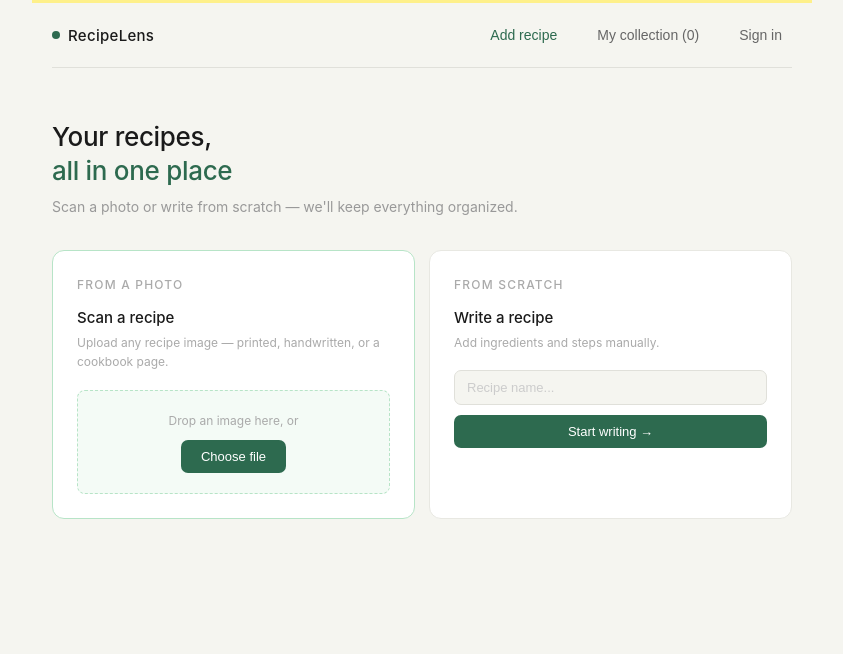
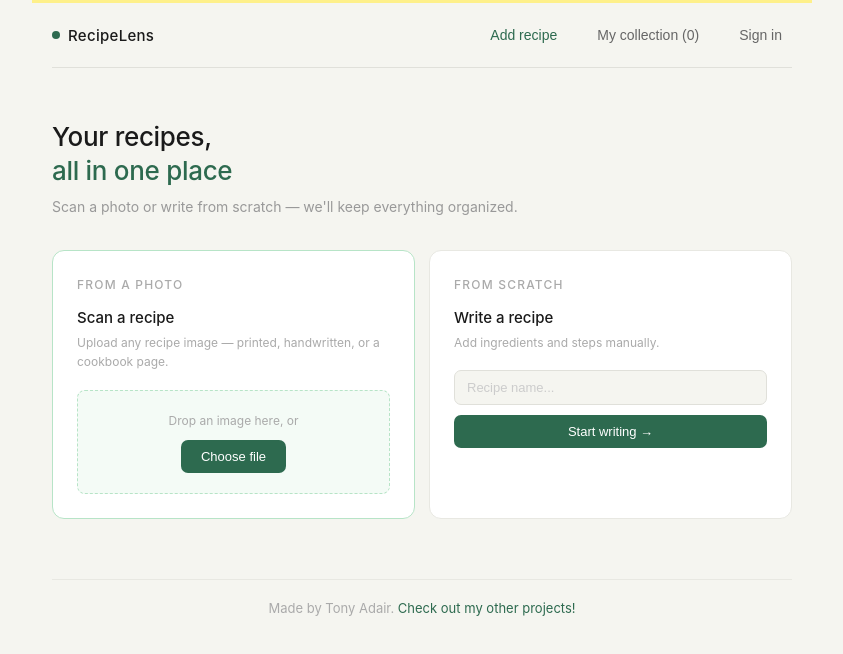
Before and after one commit to tonyadair0754/recipe-app, a React (Create React App) app in the folder frontend/: page / in a window 1280 px wide. Both pictures are taken after a click on the button "Continue without an account". Shown: the top 654 px of the page, without its empty margins (218-1061 px from the left). Built offline with nearby package versions, Linux system fonts and the light colour scheme; no server answers.

Commit message:
Add footer

```diff
--- a/frontend/src/App.css
+++ b/frontend/src/App.css
@@ -872,6 +872,25 @@ textarea:focus { border-color: #2d6a4f; }
   padding: 7px 10px;
 }
 
+/* ── Footer ── */
+.app-footer {
+  margin-top: 60px;
+  padding: 20px 0;
+  border-top: 0.5px solid #e8e8e2;
+  text-align: center;
+  font-size: 13px;
+  color: #aaa;
+}
+
+.app-footer a {
+  color: #2d6a4f;
+  text-decoration: none;
+}
+
+.app-footer a:hover {
+  text-decoration: underline;
+}
+
 /* ── Mobile: stack entry cards vertically ── */
 @media (max-width: 600px) {
   .entry-cards {
--- a/frontend/src/App.js
+++ b/frontend/src/App.js
@@ -126,6 +126,18 @@ export default function App() {
           allRecipes={displayedRecipes}
         />
       )}
+
+      {/* Footer — outside all views so it appears on every page */}
+      <footer className="app-footer">
+        Made by Tony Adair.{" "}
+        <a
+          href="https://tonyadair0754.github.io#projects"
+          target="_blank"
+          rel="noreferrer"
+        >
+          Check out my other projects!
+        </a>
+      </footer>
     </div>
   );
 }
```
